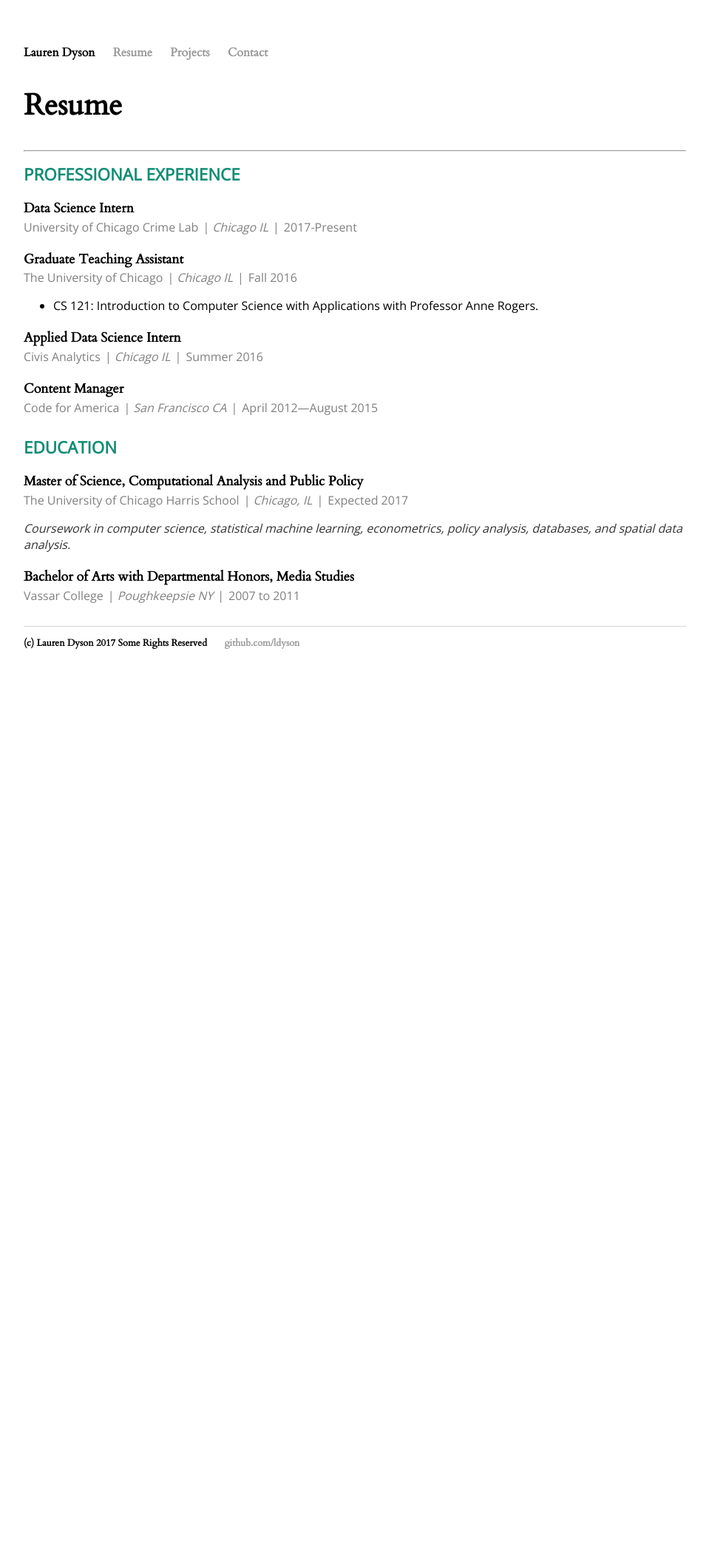
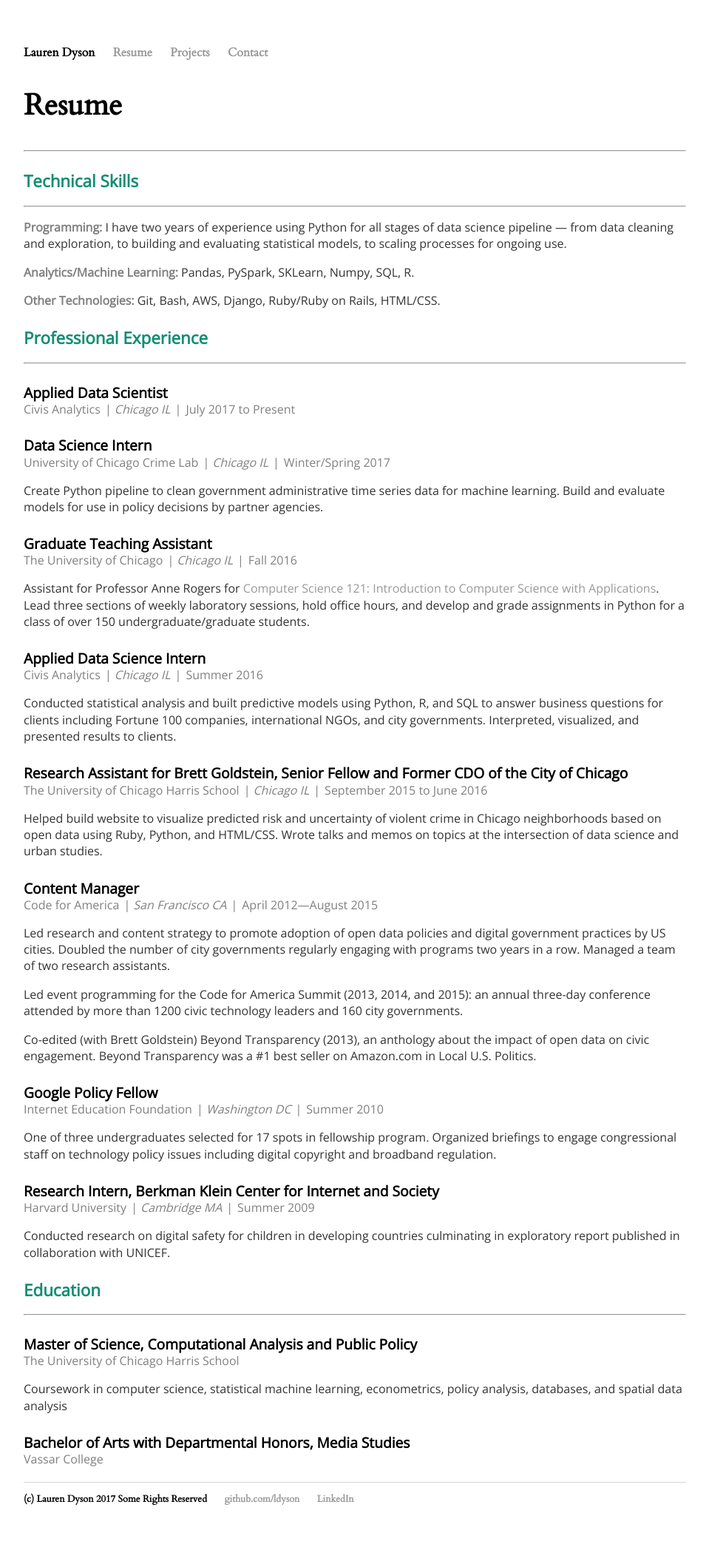
Before and after one commit to ldyson/ldyson.github.io, a Jekyll site: the page built from resume/index.html, in a window 1280 px wide. Shown: the whole page at 74% size, without its empty margins (160-1119 px from the left). Built offline with Jekyll 4.4.1, drawn with Linux system fonts in a browser that asks for light colours; before the commit the page ends 938 px from its top, so only the background shows below that.

Commit message:
resume updates

```diff
--- a/_includes/education.html
+++ b/_includes/education.html
@@ -1,20 +1,15 @@
 <section >
-    <h2 class='resume-section'>Education</h2>
     <article>
         <header>
-            <h3>Master of Science, Computational Analysis and Public Policy</h3>
+            <h3 class='resume-position'>Master of Science, Computational Analysis and Public Policy</h3>
             <span>The University of Chicago Harris School</span>
-            <span><address>Chicago, IL</address><time>Expected 2017</time></span>
         </header>
-        <p>
-            <em>Coursework in computer science, statistical machine learning, econometrics, policy analysis, databases, and spatial data analysis.</em>
-        </p>
+        <p>Coursework in computer science, statistical machine learning, econometrics, policy analysis, databases, and spatial data analysis</p>
     </article>
     <article>
         <header>
-            <h3>Bachelor of Arts with Departmental Honors, Media Studies</h3>
+            <h3 class='resume-position'>Bachelor of Arts with Departmental Honors, Media Studies</h3>
             <span>Vassar College</span>
-            <span><address>Poughkeepsie NY</address><time>2007 to 2011</time></span>
         </header>
     </article>
 </section>
--- a/_includes/experience.html
+++ b/_includes/experience.html
@@ -1,47 +1,70 @@
 <section>
-    <h2 class='resume-section'>Professional Experience</h2>
     <article>
         <header>
-            <h3>Data Science Intern</h3>
-            <span>University of Chicago Crime Lab</span>
-            <span><address>Chicago IL</address><time>2017-Present</time></span>
+            <h3 class='resume-position'>Applied Data Scientist</h3>
+            <span><a href='https://www.civisanalytics.com/'>Civis Analytics</a></span>
+            <span><address>Chicago IL</address><time>July 2017 to Present</time></span>
         </header>
-<!--         <ul>
-            <li>Create Python pipeline to clean government administrative time series data for machine learning. Build and evaluate models for use in policy decisions by partner agencies.</li>
-        </ul> -->
     </article>
     <article>
         <header>
-            <h3>Graduate Teaching Assistant</h3>
+            <h3 class='resume-position'>Data Science Intern</h3>
+            <span>University of Chicago Crime Lab</span>
+            <span><address>Chicago IL</address><time>Winter/Spring 2017</time></span>
+        </header>
+        <p>Create Python pipeline to clean government administrative time series data for machine learning. Build and evaluate models for use in policy decisions by partner agencies.</p>
+    </article>
+    <article>
+        <header>
+            <h3 class='resume-position'>Graduate Teaching Assistant</h3>
             <span>The University of Chicago</span>
             <span><address>Chicago IL</address><time>Fall 2016</time></span>
         </header>
-        <ul>
-            <li>CS 121: Introduction to Computer Science with Applications with Professor Anne Rogers.</li>
-        </ul>
+        <p>Assistant for Professor Anne Rogers for <a href='https://www.classes.cs.uchicago.edu/archive/2016/fall/12100-1/'>Computer Science 121: Introduction to Computer Science with Applications</a>. Lead three sections of weekly laboratory sessions, hold office hours, and develop and grade assignments in Python for a class of over 150 undergraduate/graduate students.</p>
     </article>
         <article>
         <header>
-            <h3>Applied Data Science Intern</h3>
-            <span>Civis Analytics</span>
+            <h3 class='resume-position'>Applied Data Science Intern</h3>
+            <span><a href='https://www.civisanalytics.com/'>Civis Analytics</a></span>
             <span><address>Chicago IL</address><time>Summer 2016</time></span>
         </header>
-<!--         <ul>
-            <li>Conducted statistical analysis and built predictive models using Python, R, and SQL to answer business questions for clients including Fortune 100 companies, international NGOs, and city governments. Interpreted, visualized, and presented results to clients.</li>
-            <li>Cleaned and combined ACS data, national voter files, survey responses, and other large individual-level datasets for use in modeling and analysis.</li>
+        <p>Conducted statistical analysis and built predictive models using Python, R, and SQL to answer business questions for clients including Fortune 100 companies, international NGOs, and city governments. Interpreted, visualized, and presented results to clients.</p>
+<!--             <li>Cleaned and combined ACS data, national voter files, survey responses, and other large individual-level datasets for use in modeling and analysis.</li>
             <li>Used Python to automate common tasks such as creating demographic crosstabs of survey results and conducting large-scale spatial joins with custom polygons.</li>
         </ul> -->
     </article>
     <article>
         <header>
-            <h3>Content Manager</h3>
+            <h3 class='resume-position'>Research Assistant for Brett Goldstein, Senior Fellow and Former CDO of the City of Chicago</h3>
+            <span>The University of Chicago Harris School</span>
+            <span><address>Chicago IL</address><time>September 2015 to June 2016</time></span>
+        </header>
+        <p>Helped build website to visualize predicted risk and uncertainty of violent crime in Chicago neighborhoods based on open data using Ruby, Python, and HTML/CSS. Wrote talks and memos on topics at the intersection of data science and urban studies.</p>
+    </article>
+    <article>
+        <header>
+            <h3 class='resume-position'>Content Manager</h3>
             <span>Code for America</span>
             <span><address>San Francisco CA</address><time>April 2012—August 2015</time></span>
         </header>
-<!--         <ul>
-            <li>Conducted statistical analysis and built predictive models using Python, R, and SQL to answer business questions for clients including Fortune 100 companies, international NGOs, and city governments. Interpreted, visualized, and presented results to clients.</li>
-            <li>Cleaned and combined ACS data, national voter files, survey responses, and other large individual-level datasets for use in modeling and analysis.</li>
-            <li>Used Python to automate common tasks such as creating demographic crosstabs of survey results and conducting large-scale spatial joins with custom polygons.</li>
-        </ul> -->
+        <p>Led research and content strategy to promote adoption of open data policies and digital government practices by US cities. Doubled the number of city governments regularly engaging with programs two years in a row. Managed a team of two research assistants.</p>
+        <p>Led event programming for the Code for America Summit (2013, 2014, and 2015): an annual three-day conference attended by more than 1200 civic technology leaders and 160 city governments.</p>
+        <p>Co-edited (with Brett Goldstein) Beyond Transparency (2013), an anthology about the impact of open data on civic engagement. Beyond Transparency was a #1 best seller on Amazon.com in Local U.S. Politics.</p>
+    </article>
+    <article>
+        <header>
+            <h3 class='resume-position'>Google Policy Fellow</h3>
+            <span>Internet Education Foundation</span>
+            <span><address>Washington DC</address><time>Summer 2010</time></span>
+        </header>
+        <p>One of three undergraduates selected for 17 spots in fellowship program. Organized briefings to engage congressional staff on technology policy issues including digital copyright and broadband regulation.</p>
+    </article>
+    <article>
+        <header>
+            <h3 class='resume-position'>Research Intern, Berkman Klein Center for Internet and Society</h3>
+            <span>Harvard University</span>
+            <span><address>Cambridge MA</address><time>Summer 2009</time></span>
+        </header>
+        <p>Conducted research on digital safety for children in developing countries culminating in exploratory report published in collaboration with UNICEF.</p>
     </article>
 </section>
--- /dev/null
+++ b/_includes/technical-skills.html
@@ -0,0 +1,11 @@
+<section >
+    <article>
+<!--         <header>
+            <h3 class='resume-position'>Primary Programming Language</h3>
+        </header> -->
+        <p><span class='technical-skills'>Programming:</span> I have two years of experience using Python for all stages of data science pipeline — from data cleaning and exploration, to building and evaluating  statistical models, to scaling processes for ongoing use.</p>
+        <p><span class='technical-skills'>Analytics/Machine Learning:</span> Pandas, PySpark, SKLearn, Numpy, SQL, R.</p>
+        <p><span class='technical-skills'>Other Technologies:</span> Git, Bash, AWS, Django, Ruby/Ruby on Rails, HTML/CSS.</p>
+    </article>
+
+</section>
--- a/_layouts/default.html
+++ b/_layouts/default.html
@@ -24,6 +24,7 @@
 	    		<ul>
 	        		<li>(c) Lauren Dyson 2017 Some Rights Reserved</li>
 	        		<li><a href="https://github.com/ldyson">github.com/ldyson</a></li>
+	        		<li><a href="linkedin.com/in/ladyson/">LinkedIn</a></li>
 				</ul>
 			</footer>
 		</body>
--- a/css/main.css
+++ b/css/main.css
@@ -43,18 +43,28 @@
 
 h2.post-title {
     line-height: 1em;
-    color: #73C6B6;
+    color: #138D75;
 }
 
 h2.resume-section {
-    margin-top: 2%;
-    text-transform: uppercase;
+    margin-top: 3%;
+    ine-height: 1em;
+    /*text-transform: uppercase;*/
     color: #138D75;
 }
 
 h3 {
-    font-size: 1.25em;
-    font-family:"Cardo", Helvetica, Arial, sans-serif;
+    font-size: 1.5em;
+    font-family:"Open Sans", Helvetica, Arial, sans-serif;
+}
+
+h3.resume-position {
+    margin-top: 3%;
+}
+
+h3.resume-position > span {
+    color: #808080;
+    font-size: 100%;
 }
 
 p {
@@ -65,6 +75,11 @@
 
 p, address {
     margin-bottom: 0;
+}
+
+span.technical-skills {
+    font-weight: bold;
+    color: #808080;
 }
 
 span.post-meta {
@@ -120,7 +135,7 @@
 }
 
 section {
-    margin-bottom: 30px;
+    margin-bottom: 20px;
 }
 
 section > h2 {
@@ -133,9 +148,9 @@
 }
 
 article > header > h3 {
-    font-size: 112%;
+    font-size: 120%;
     font-weight: bold;
-    line-height: 150%;
+    line-height: 120%;
     margin-bottom: 0;
     color: inherit;
 }
--- a/resume/index.html
+++ b/resume/index.html
@@ -5,11 +5,23 @@
 
 <div class="wrapper">
     <section>
-        <h1> Resume</h1>
+    <h1> {{ page.title }} </h1>
+    <hr>
+    <section>
+        <h2 class="resume-section">Technical Skills</h2>
+        <hr>
+
+		{% include technical-skills.html %}
+	</section>
+    <section>
+        <h2 class="resume-section">Professional Experience</h2>
         <hr>
 
 		{% include experience.html %}
-
+	</section>
+	<section>
+        <h2 class="resume-section">Education</h2>
+        <hr>
 		{% include education.html %}
 
     </section>
```
Also changed, not shown: index.html (+4 -5 lines), static/img/headshot2.png (added).
